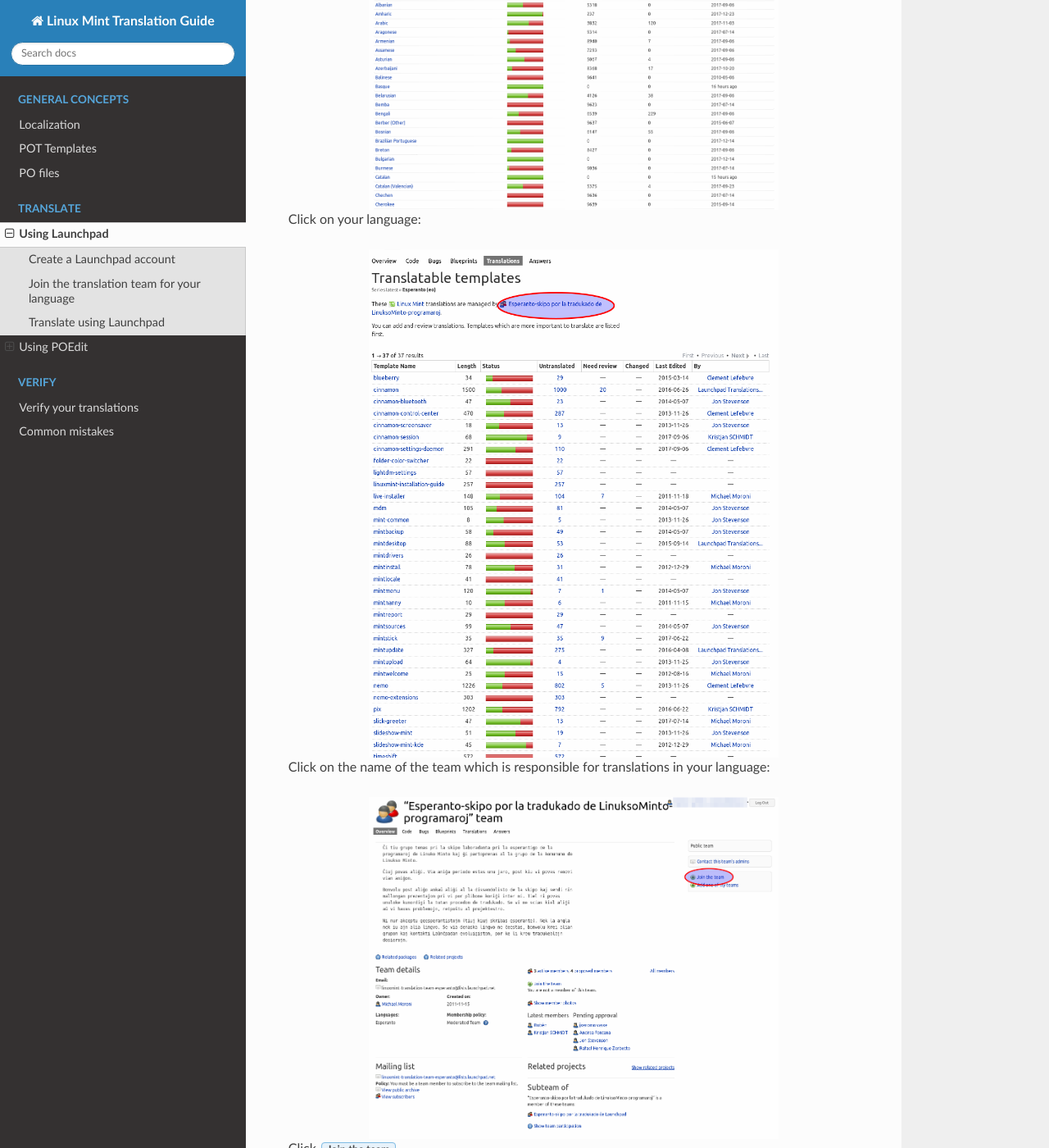
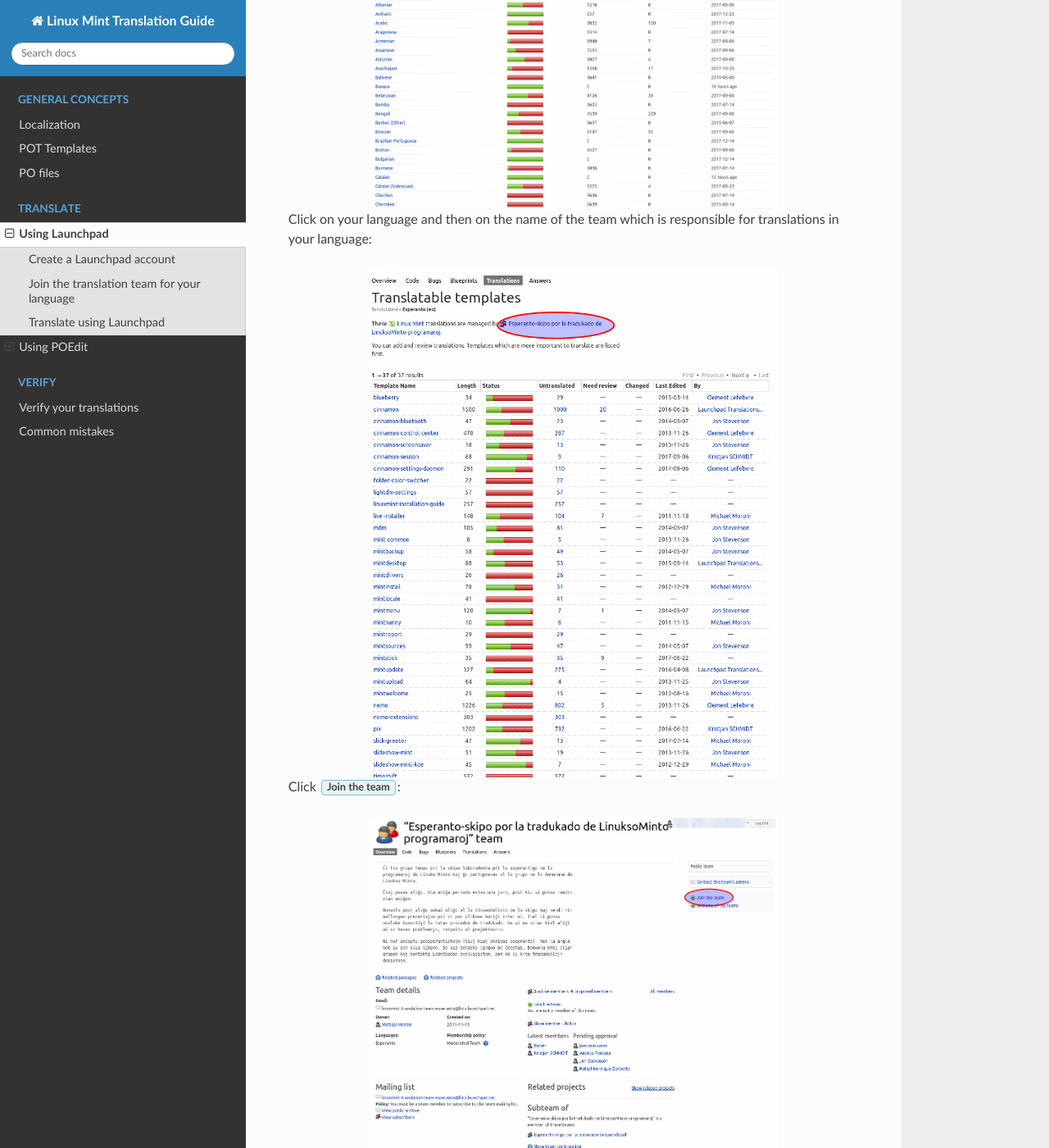
Before and after one commit to linuxmint/doc-translation-guide, a Sphinx documentation site: the page built from docs/translate.rst, in a window 1280 px wide and 1400 px high, scrolled down 690 px. Shown: the whole window at 82% size. Built offline with Sphinx 7.4.7 and the Read the Docs theme 2.0.0, drawn with Linux system fonts in a browser that asks for light colours; some of the changed text lies outside the part shown.

Commit message:
Language modifications (#3)

```diff
--- a/docs/translate.rst
+++ b/docs/translate.rst
@@ -19,19 +19,17 @@
     :width: 500px
     :align: center
 
-Click on your language:
+Click on your language and then on the name of the team which is responsible for translations in your language:
 
 .. figure:: images/launchpad2.png
     :width: 500px
     :align: center
 
-Click on the name of the team which is responsible for translations in your language:
+Click :guilabel:`Join the team`:
 
 .. figure:: images/launchpad3.png
     :width: 500px
     :align: center
-
-Click :guilabel:`Join the team`.
 
 
 Translate using Launchpad
```
Also changed, not shown: other parts of docs/translate.rst (+4 -4 lines).
